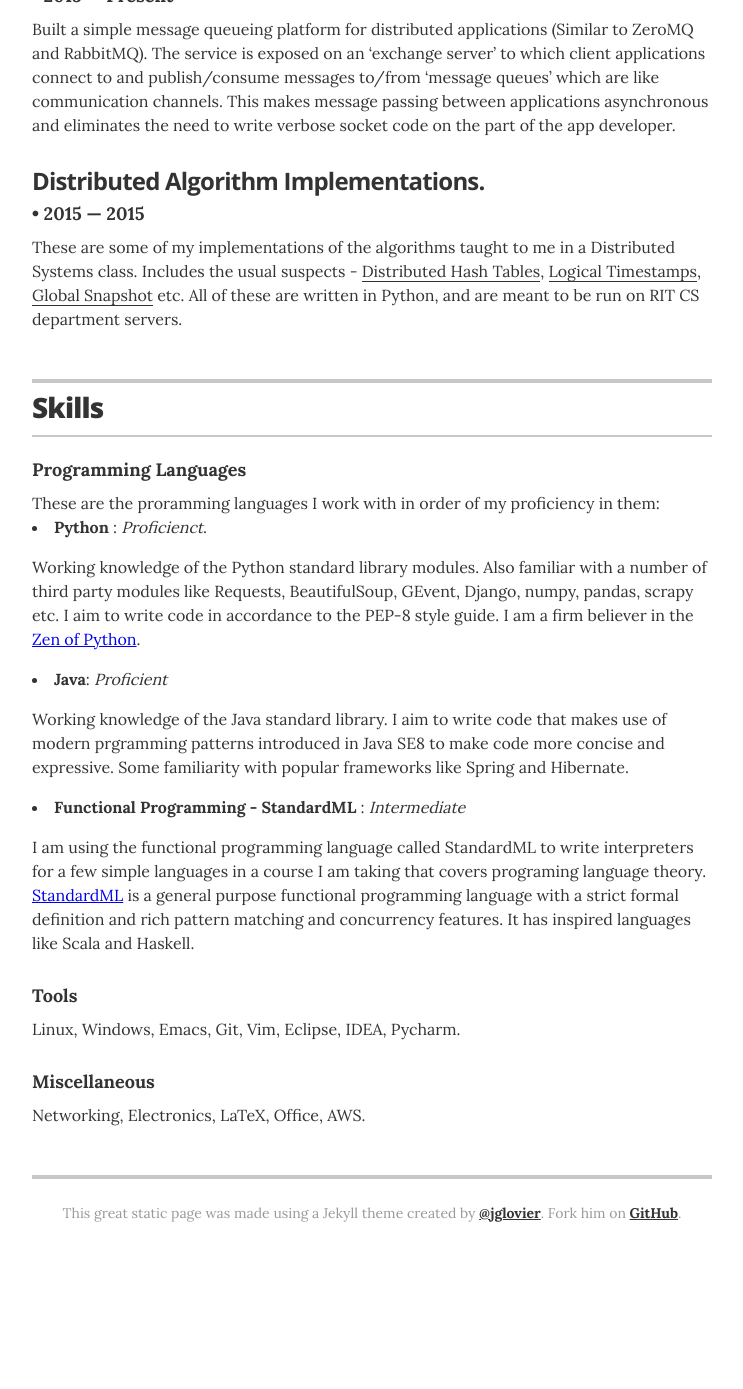
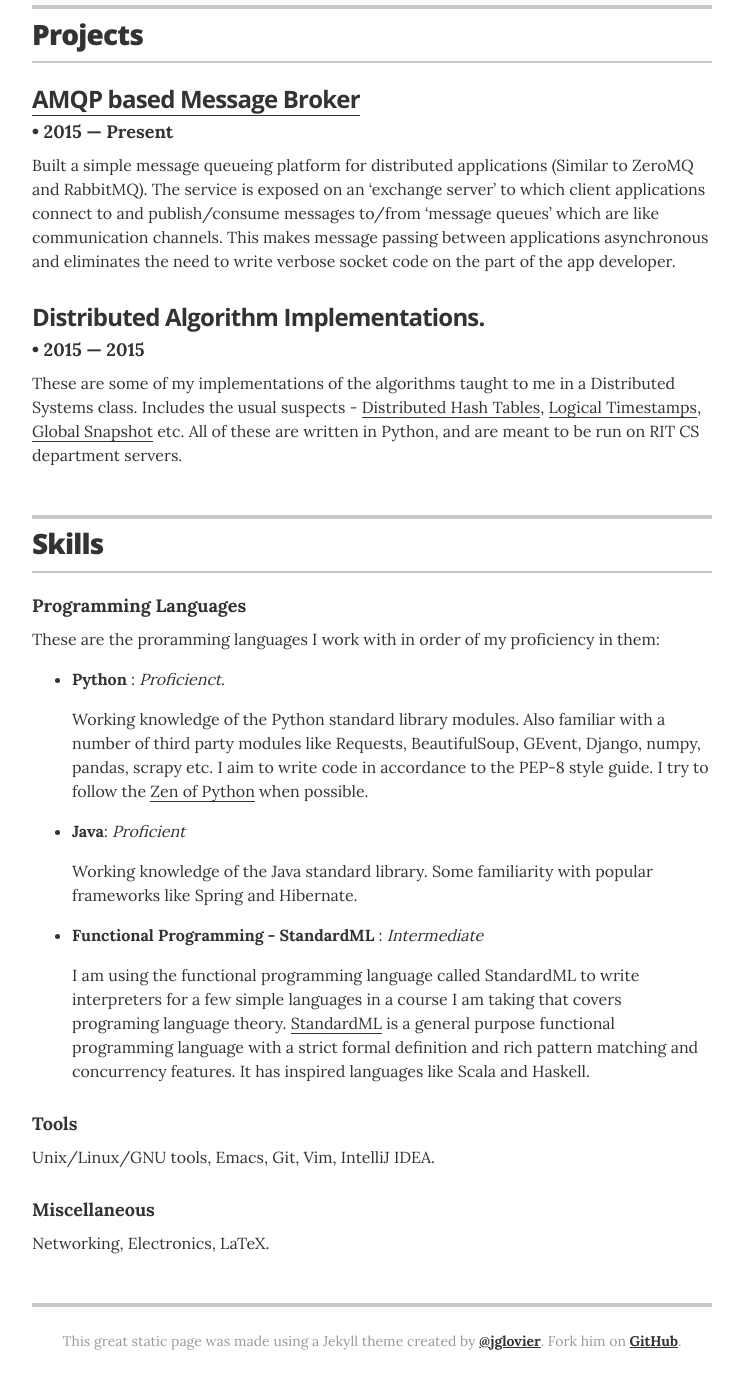
Before and after one commit to sameerraghuram/sameerraghuram.github.io, a Jekyll site: the page built from index.html, in a window 1280 px wide and 1400 px high, scrolled down 1826 px. Shown: the top 1389 px of the window, without its empty margins (268-1011 px from the left). Built offline with Jekyll 4.4.1, drawn with Linux system fonts in a browser that asks for light colours; before the commit the page ends 3098 px from its top, so only the background shows below that; some of the changed text lies outside the part shown.

Commit message:
Fix list issue  for programming languages

```diff
--- a/_layouts/resume.html
+++ b/_layouts/resume.html
@@ -65,7 +65,12 @@
         <div class="resume-item" itemscope itemprop="worksFor" itemtype="http://schema.org/Organization">
           <h3 class="resume-item-title" itemprop="name">Rochester Institute of Technology</h3>
           <h4 class="resume-item-details" itemprop="description">Research Assistant &bull; May, 2015 &mdash; August, 2015</h4>
-          <p class="resume-item-copy">Worked in collaboration with ABVI(Association for the Blind and Visually Impaired) on developing a ‘smart-cane’ to help the blind and visually impaired navigate indoor areas. Improved obstacle detection accuracy, built precise haptic feedback for the cane.</p>
+          <p class="resume-item-copy">Worked in collaboration with ABVI(Association for the Blind and Visually Impaired) on developing a ‘smart-cane’ to help the blind and visually impaired navigate indoor areas. The cane communicated via bluetooth to a smartphone which would send turn-by-turn directions based on the location of the user in the indoor space. Directions were provided via haptic feedback to the user (in order to help )</p>
+          <ul class="resume-item-list">
+            <li>Improved obstacle detection accuracy.</li>
+            <li>Built bluetooth functionality.</li>
+            <li>Improved haptic feedback.</li>
+          </ul>
 
         </div>
         <!-- end of resume-item -->
@@ -154,11 +159,14 @@
 
         <div class="resume-item">
           <h4 class="resume-item-details">Programming Languages</h4>
-          <p class="resume-item-copy">These are the proramming languages I work with in order of my proficiency in them:
-          <li> <strong>Python</strong> : <em>Proficienct</em>. <p>Working knowledge of the Python standard library modules. Also familiar with a number of third party modules like Requests, BeautifulSoup, GEvent, Django, numpy, pandas, scrapy etc. I aim to write code in accordance to the PEP-8 style guide. I am a firm believer in the <a href="https://www.python.org/dev/peps/pep-0020/"> Zen of Python</a>.</p></li>
+          <p class="resume-item-copy">These are the proramming languages I work with in order of my proficiency in them: </p>
+
+          <ul class="resume-item-list">
+
+          <li> <strong>Python</strong> : <em>Proficienct</em>. <p>Working knowledge of the Python standard library modules. Also familiar with a number of third party modules like Requests, BeautifulSoup, GEvent, Django, numpy, pandas, scrapy etc. I aim to write code in accordance to the PEP-8 style guide. I try to follow the <a href="https://www.python.org/dev/peps/pep-0020/"> Zen of Python</a> when possible.</p></li>
 
           <li> <strong>Java</strong>: <em>Proficient</em>
-          <p>Working knowledge of the Java standard library. I aim to write code that makes use of modern prgramming patterns introduced in Java SE8 to make code more concise and expressive. Some familiarity with popular frameworks like Spring and Hibernate.</p>
+          <p>Working knowledge of the Java standard library. Some familiarity with popular frameworks like Spring and Hibernate.</p>
           </li>
 
           <li>
@@ -171,18 +179,19 @@
             </p>
 
           </li>
-	  </p>
+          </ul>
+
 
         </div>
 
         <div class="resume-item">
           <h4 class="resume-item-details">Tools</h4>
-          <p class="resume-item-copy">Linux, Windows, Emacs, Git, Vim, Eclipse, IDEA, Pycharm.</p>
+          <p class="resume-item-copy">Unix/Linux/GNU tools, Emacs, Git, Vim, IntelliJ IDEA.</p>
         </div>
 
         <div class="resume-item">
           <h4 class="resume-item-details">Miscellaneous</h4>
-          <p class="resume-item-copy">Networking, Electronics, LaTeX, Office, AWS.</p>
+          <p class="resume-item-copy">Networking, Electronics, LaTeX.</p>
         </div>
 
       </section>
```
